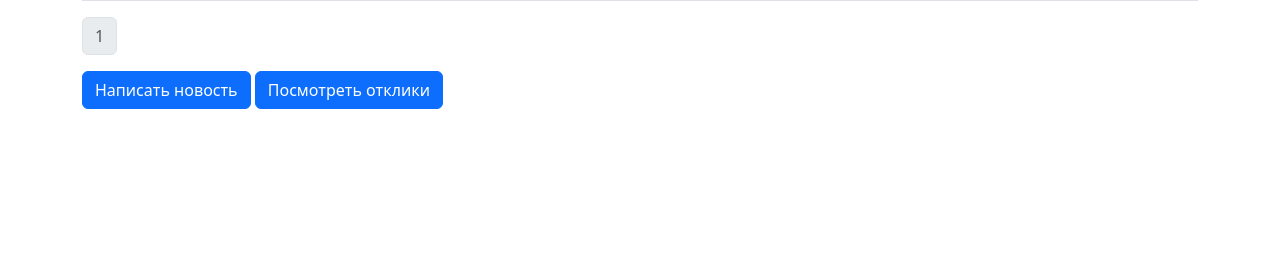
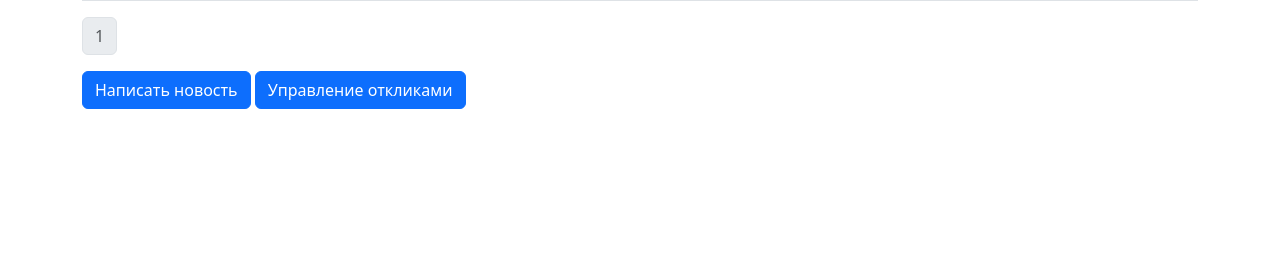
Before and after one commit to rom38/skf_d16, a Django app: page /articles/ in a window 1280 px wide. Shown: the part 505-766 px from the top of the page. Run offline with Django 4.2, Linux system fonts and the light colour scheme; a user stored in the database is signed in; data comes from the database, SQL or seed files in the repository; both versions use the stored data as it was after the commit; parts of the project's set-up code (start-up, migrations or seed data) failed here and were passed over; some libraries are stand-ins or nearby versions.

Commit message:
small corrt

```diff
--- a/artboard/articles/views.py
+++ b/artboard/articles/views.py
@@ -1,5 +1,4 @@
 # from django.shortcuts import render
-import logging
 import json
 import uuid
 import os
@@ -7,7 +6,6 @@ import os
 from django.views.generic import (
             ListView, DetailView, CreateView,
             UpdateView, DeleteView, View)
-            # UpdateView, DeleteView, View)
 from django.contrib.auth.mixins import LoginRequiredMixin
 from django.contrib.auth.mixins import PermissionRequiredMixin
 from django.contrib.auth import get_user_model
@@ -21,20 +19,11 @@ from django.core.files.storage import default_storage
 from django.core.files.base import ContentFile
 from django.urls import reverse
 
-
 from .models import Article, UserResponse
 from .forms import ArticleForm, UserResponseForm
 
-
-
-
 from martor.utils import LazyEncoder
 
-
-
-# Create your views here.
-
-logger = logging.getLogger(__name__)
 
 # перегрузка класса, удалять и изменять статью может только ее автор
 # миксин нужен, чтобы нельзя было перейти по url
@@ -42,11 +31,13 @@ class OwnerPermissionRequiredMixin(PermissionRequiredMixin):
 
     def has_permission(self):
         perms = self.get_permission_required()
-        # if not self.get_object().postAuthor.authorUser.id == self.request.user.id:
-        #     raise PermissionDenied()
         is_owner_func = getattr(self.get_object(), 'is_owner', None)
         if is_owner_func is None:
-            raise RuntimeError('mixin requires model {} to provide is_owner function)'.format(self.get_object()))
+            raise RuntimeError(
+                'mixin requires model {} to provide is_owner function)'.format(
+                    self.get_object()
+                    )
+                )
         if not self.get_object().is_owner(self.request.user):
             return self.handle_no_permission()
         return self.request.user.has_perms(perms)
@@ -74,6 +65,7 @@ class ArticleDetail(DetailView):
     context_object_name = 'article'
     model = Article
     # queryset = Article.objects.all()
+
     def get_context_data(self, **kwargs):
         context = super().get_context_data(**kwargs)
         user = self.request.user
@@ -103,18 +95,9 @@ class ArticleDelete(OwnerPermissionRequiredMixin, DeleteView):
 class ArticleList(ListView):
     model = Article
     ordering = '-time_create'
-    # Указываем имя шаблона, в котором будут все инструкции о том,
-    # как именно пользователю должны быть показаны наши объекты
     template_name = 'list_articles.html'
-    # Это имя списка, в котором будут лежать все объекты.
-    # Его надо указать, чтобы обратиться к списку объектов в html-шаблоне.
     context_object_name = 'articles'
-    # Отфильтровываем из статей и новостей только новости
     paginate_by = 10
-
-    # def get_queryset(self):
-    #     return super().get_queryset().filter(post_type=Post.news)
-
 
 
 class UserResponseCreate(LoginRequiredMixin, CreateView):
@@ -128,7 +111,7 @@ class UserResponseCreate(LoginRequiredMixin, CreateView):
         # User = get_user_model()
         # form.instance.author = User.objects.get(id=self.request.user.id)
         form.instance.author = self.request.user
-        form.instance.article = Article.objects.get(pk = self.kwargs.get('pk'))
+        form.instance.article = Article.objects.get(pk=self.kwargs.get('pk'))
         return super().form_valid(form)
 
     def get_success_url(self):
@@ -141,18 +124,21 @@ class UserResponseList(LoginRequiredMixin, ListView):
     template_name = 'response_list.html'
     context_object_name = 'responses'
     paginate_by = 10
-    # фильтруем отклики на статьи только авторизованного
+
+    # фильтруем отклики на статьи только аутентифицированного
     # пользоавателя
-
     def get_queryset(self):
         return super().get_queryset().filter(article__author=self.request.user)
+
 
 class UserResponseDelete(LoginRequiredMixin, View):
     # permission_required = ('news.delete_post',)
     model = UserResponse
 
     def get(self, request, pk_resp):
-        query = UserResponse.objects.filter(pk=pk_resp, article__author=request.user)
+        query = UserResponse.objects.filter(
+            pk=pk_resp, article__author=request.user
+            )
         if query:
             query.delete()
             return HttpResponseRedirect(reverse('response_list'))
@@ -165,9 +151,11 @@ class UserResponseGood(LoginRequiredMixin, View):
     model = UserResponse
 
     def get(self, request, pk_resp):
-        query = UserResponse.objects.filter(pk=pk_resp, article__author=request.user)
+        query = UserResponse.objects.filter(
+            pk=pk_resp, article__author=request.user
+            )
         if query:
-            query[0].status=True
+            query[0].status = True
             query[0].save()
             return HttpResponseRedirect(reverse('response_list'))
         else:
@@ -207,14 +195,20 @@ def markdown_uploader(request):
                 to_MB = settings.MAX_IMAGE_UPLOAD_SIZE / (1024 * 1024)
                 data = json.dumps({
                     'status': 405,
-                    'error': _('Maximum image file is %(size)s MB.') % {'size': to_MB}
+                    'error': _(
+                        'Maximum image file is %(size)s MB.'
+                        ) % {'size': to_MB}
                 }, cls=LazyEncoder)
                 return HttpResponse(
                     data, content_type='application/json', status=405)
 
-            img_uuid = "{0}-{1}".format(uuid.uuid4().hex[:10], image.name.replace(' ', '-'))
+            img_uuid = "{0}-{1}".format(
+                uuid.uuid4().hex[:10], image.name.replace(' ', '-')
+                )
             tmp_file = os.path.join(settings.MARTOR_UPLOAD_PATH, img_uuid)
-            def_path = default_storage.save(tmp_file, ContentFile(image.read()))
+            def_path = default_storage.save(
+                tmp_file, ContentFile(image.read())
+                )
             img_url = os.path.join(settings.MEDIA_URL, def_path)
 
             data = json.dumps({
--- a/artboard/templates/default.html
+++ b/artboard/templates/default.html
@@ -41,7 +41,7 @@
                     <li class="nav-item">
                         <a class="nav-link" href="/news/search/">Поиск постов</a>
                     </li>
-                    <li class="nav-item">
+                    <li class="nav-item disable">
                         {% if user.is_authenticated %}
                         <a class="nav-link" href="#">
                             Пользователь {{ user.username }}
--- a/artboard/templates/list_articles.html
+++ b/artboard/templates/list_articles.html
@@ -95,7 +95,7 @@
     {% if user.is_authenticated %}
 
         <a href="{% url 'article_create' %}" class="btn btn-primary">Написать новость</a>
-        <a href="{% url 'response_list' %}" class="btn btn-primary">Посмотреть отклики</a>
+        <a href="{% url 'response_list' %}" class="btn btn-primary">Управление откликами</a>
     {% else %}
         <a href="{% url 'login' %}" class="btn btn-primary">Войти</a>
         <a href="{% url 'reg_user' %}" class="btn btn-primary">Зарегистрироваться</a>
```
Also changed, not shown: artboard/db.sqlite3, 1 other file.
